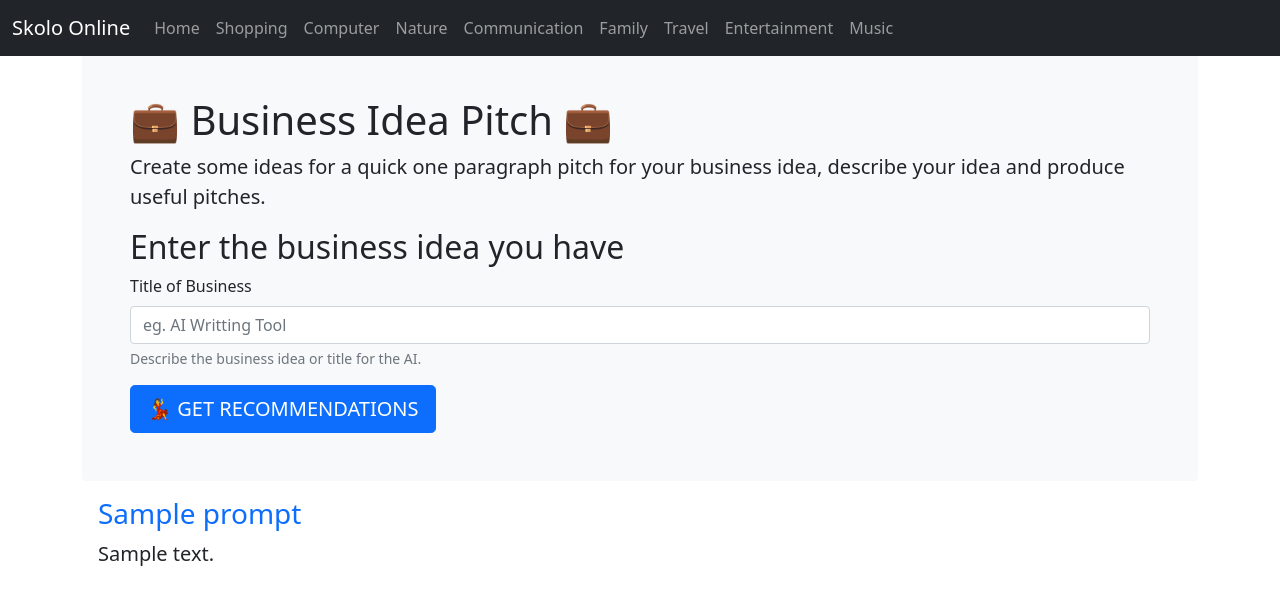
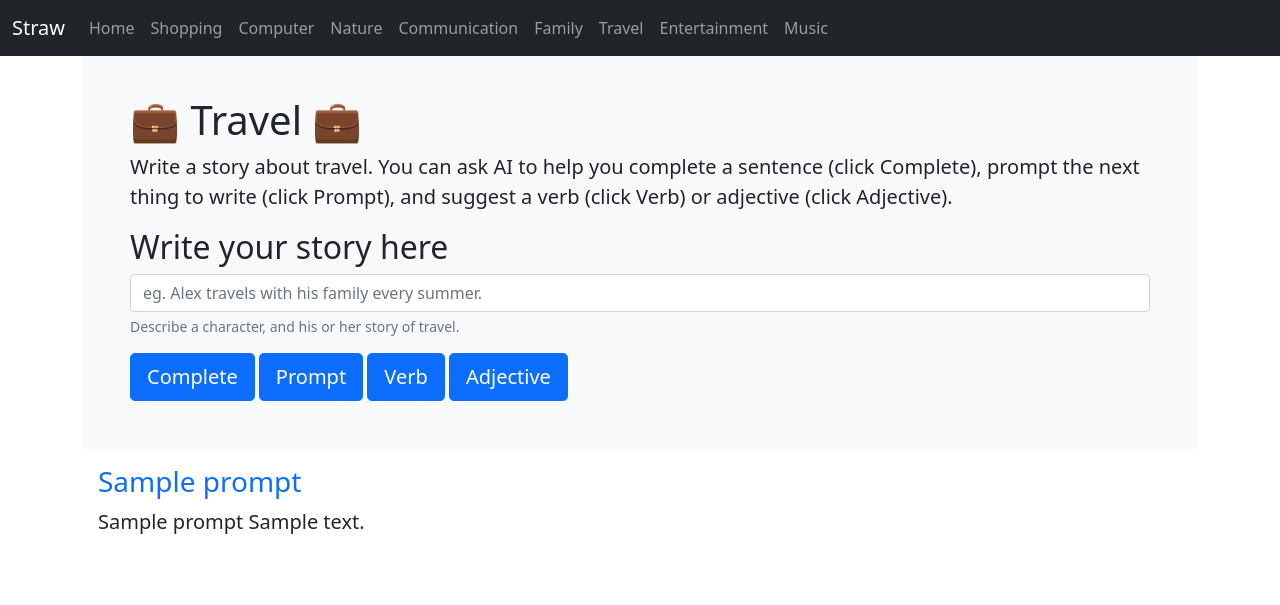
Before and after one commit to Changshama/gpt-3, a Flask app: template templates/travel.html in a window 1280 px wide. Shown: the top 605 px of the page. Run offline with Flask 2, Linux system fonts and the light colour scheme; the template is opened without the code that fills it: most values are stand-ins (such as "Sample title", 1, 10 or a date in 2020).

Commit message:
writing interface

```diff
--- a/aicontent.py
+++ b/aicontent.py
@@ -1,7 +1,7 @@
 import os
 import openai
 
-openai.api_key = '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'
+openai.api_key = 'key'
 
 def openAIQuery(query):
     response = openai.Completion.create(
--- a/app.py
+++ b/app.py
@@ -15,15 +15,16 @@ app.register_error_handler(404, page_not_found)
 def index():
     return render_template('index.html', **locals())
 
-@app.route('/communication', methods=["GET", "POST"])
+@app.route('/Communication', methods=["GET", "POST"])
 def coldEmails():
 
     if request.method == 'POST':
-        submission = request.form['communication']
+        submission = request.form['Communication']
         query = "Write a story about a chicken who sells taco: {}".format(submission)
         openAIAnswerUnformatted = aicontent.openAIQuery(query)
         openAIAnswer = openAIAnswerUnformatted.replace('\n', '<br>')
-        prompt = 'AI Suggestions for {} are:'.format(submission)
+        # prompt = 'AI Suggestions for {} are:'.format(submission)
+        prompt = 'AI Suggestions are:'
 
     return render_template('communication.html', **locals())
 
@@ -37,7 +38,7 @@ def productDescription():
         prompt = 'AI Suggestions for {} are:'.format(query)
         openAIAnswer = 'Lorem ipsum dolor sit amet, consectetur adipisicing elit, sed do eiusmod tempor incididunt ut labore et dolore magna aliqua. Ut enim ad minim veniam, quis nostrud exercitation ullamco laboris nisi ut aliquip ex ea commodo consequat. Duis aute irure dolor in reprehenderit in voluptate velit esse cillum dolore eu fugiat nulla pariatur. Excepteur sint occaecat cupidatat non proident, sunt in culpa qui officia deserunt mollit anim id est laborum.'
 
-    return render_template('Shopping.html', **locals())
+    return render_template('shopping.html', **locals())
 
 
 
@@ -51,7 +52,7 @@ def jobDescription():
         prompt = 'AI Suggestions for {} are:'.format(query)
         openAIAnswer = 'Lorem ipsum dolor sit amet, consectetur adipisicing elit, sed do eiusmod tempor incididunt ut labore et dolore magna aliqua. Ut enim ad minim veniam, quis nostrud exercitation ullamco laboris nisi ut aliquip ex ea commodo consequat. Duis aute irure dolor in reprehenderit in voluptate velit esse cillum dolore eu fugiat nulla pariatur. Excepteur sint occaecat cupidatat non proident, sunt in culpa qui officia deserunt mollit anim id est laborum.'
 
-    return render_template('Computer.html', **locals())
+    return render_template('computer.html', **locals())
 
 
 
@@ -65,7 +66,7 @@ def tweetIdeas():
         prompt = 'AI Suggestions for {} are:'.format(query)
         openAIAnswer = 'Lorem ipsum dolor sit amet, consectetur adipisicing elit, sed do eiusmod tempor incididunt ut labore et dolore magna aliqua. Ut enim ad minim veniam, quis nostrud exercitation ullamco laboris nisi ut aliquip ex ea commodo consequat. Duis aute irure dolor in reprehenderit in voluptate velit esse cillum dolore eu fugiat nulla pariatur. Excepteur sint occaecat cupidatat non proident, sunt in culpa qui officia deserunt mollit anim id est laborum.'
 
-    return render_template('Nature.html', **locals())
+    return render_template('nature.html', **locals())
 
 
 @app.route('/Family', methods=["GET", "POST"])
@@ -78,20 +79,20 @@ def socialMedia():
         prompt = 'AI Suggestions for {} are:'.format(query)
         openAIAnswer = 'Lorem ipsum dolor sit amet, consectetur adipisicing elit, sed do eiusmod tempor incididunt ut labore et dolore magna aliqua. Ut enim ad minim veniam, quis nostrud exercitation ullamco laboris nisi ut aliquip ex ea commodo consequat. Duis aute irure dolor in reprehenderit in voluptate velit esse cillum dolore eu fugiat nulla pariatur. Excepteur sint occaecat cupidatat non proident, sunt in culpa qui officia deserunt mollit anim id est laborum.'
 
-    return render_template('Family.html', **locals())
+    return render_template('family.html', **locals())
 
 
 @app.route('/Travel', methods=["GET", "POST"])
 def businessPitch():
 
     if request.method == 'POST':
-        query = request.form['Travel']
-        print(query)
+        submission = request.form['Travel']
+        query = "{}".format(submission)
+        openAIAnswerUnformatted = aicontent.openAIQuery(query)
+        openAIAnswer = openAIAnswerUnformatted.replace('\n', ' ')
+        prompt = 'AI Suggestions are:'
 
-        prompt = 'AI Suggestions for {} are:'.format(query)
-        openAIAnswer = 'Lorem ipsum dolor sit amet, consectetur adipisicing elit, sed do eiusmod tempor incididunt ut labore et dolore magna aliqua. Ut enim ad minim veniam, quis nostrud exercitation ullamco laboris nisi ut aliquip ex ea commodo consequat. Duis aute irure dolor in reprehenderit in voluptate velit esse cillum dolore eu fugiat nulla pariatur. Excepteur sint occaecat cupidatat non proident, sunt in culpa qui officia deserunt mollit anim id est laborum.'
-
-    return render_template('Travel.html', **locals())
+    return render_template('travel.html', **locals())
 
 
 @app.route('/Entertainment', methods=["GET", "POST"])
@@ -104,7 +105,7 @@ def videoIdeas():
         prompt = 'AI Suggestions for {} are:'.format(query)
         openAIAnswer = 'Lorem ipsum dolor sit amet, consectetur adipisicing elit, sed do eiusmod tempor incididunt ut labore et dolore magna aliqua. Ut enim ad minim veniam, quis nostrud exercitation ullamco laboris nisi ut aliquip ex ea commodo consequat. Duis aute irure dolor in reprehenderit in voluptate velit esse cillum dolore eu fugiat nulla pariatur. Excepteur sint occaecat cupidatat non proident, sunt in culpa qui officia deserunt mollit anim id est laborum.'
 
-    return render_template('Entertainment.html', **locals())
+    return render_template('entertainment.html', **locals())
 
 
 @app.route('/Music', methods=["GET", "POST"])
@@ -117,7 +118,7 @@ def videoDescription():
         prompt = 'AI Suggestions for {} are:'.format(query)
         openAIAnswer = 'Lorem ipsum dolor sit amet, consectetur adipisicing elit, sed do eiusmod tempor incididunt ut labore et dolore magna aliqua. Ut enim ad minim veniam, quis nostrud exercitation ullamco laboris nisi ut aliquip ex ea commodo consequat. Duis aute irure dolor in reprehenderit in voluptate velit esse cillum dolore eu fugiat nulla pariatur. Excepteur sint occaecat cupidatat non proident, sunt in culpa qui officia deserunt mollit anim id est laborum.'
 
-    return render_template('Music.html', **locals())
+    return render_template('music.html', **locals())
 
 if __name__ == '__main__':
     app.run()
--- a/templates/includes/layout.html
+++ b/templates/includes/layout.html
@@ -39,7 +39,7 @@
 
       <nav class="navbar navbar-expand-md navbar-dark fixed-top bg-dark">
         <div class="container-fluid">
-          <a class="navbar-brand" href="/">Skolo Online</a>
+          <a class="navbar-brand" href="/">Straw</a>
           <button class="navbar-toggler" type="button" data-bs-toggle="collapse" data-bs-target="#navbarCollapse" aria-controls="navbarCollapse" aria-expanded="false" aria-label="Toggle navigation">
             <span class="navbar-toggler-icon"></span>
           </button>
--- a/templates/travel.html
+++ b/templates/travel.html
@@ -4,23 +4,27 @@
 {% block body %}
 <main class="container">
   <div class="bg-light p-5 rounded mt-5">
-    <h1> 💼 Business Idea Pitch ‍💼 </h1>
+    <h1> 💼 Travel ‍💼 </h1>
     <p class="lead">
-    Create some ideas for a quick one paragraph pitch for your business idea, describe your idea and produce useful pitches.
+    Write a story about travel. You can ask AI to help you complete a sentence (click Complete),
+    prompt the next thing to write (click Prompt),
+    and suggest a verb (click Verb) or adjective (click Adjective).
     </p>
 
-    <h2>Enter the business idea you have</h2>
+    <h2>Write your story here</h2>
 
-    <form class="" action="/business-pitch" method="post">
+    <form class="" action="/Travel" method="post">
 
       <div class="mb-3">
-        <label class="form-label">Title of Business</label>
-        <input type="text" class="form-control" name="businessPitch" placeholder="eg. AI Writting Tool">
-        <div class="form-text">Describe the business idea or title for the AI.</div>
+        <!-- <label class="form-label">Title of Business</label> -->
+        <input type="text" class="form-control" name="Travel" placeholder="eg. Alex travels with his family every summer.">
+        <div class="form-text">Describe a character, and his or her story of travel.</div>
       </div>
 
-      <button type="submit" class="btn btn-primary btn-lg"> 💃 GET RECOMMENDATIONS</button>
-
+      <button type="submit" class="btn btn-primary btn-lg">Complete</button>
+      <button type="submit" class="btn btn-primary btn-lg">Prompt</button>
+      <button type="submit" class="btn btn-primary btn-lg">Verb</button>
+      <button type="submit" class="btn btn-primary btn-lg">Adjective</button>
     </form>
   </div>
 
@@ -29,7 +33,7 @@
     <div class="row">
       <div class="col-lg-12">
         <h3 class="text-primary">{{prompt}}</h3>
-        <p class="lead">{{openAIAnswer}}</p>
+        <p class="lead">{{prompt}} {{openAIAnswer}}</p>
 
       </div>
     </div>
```
